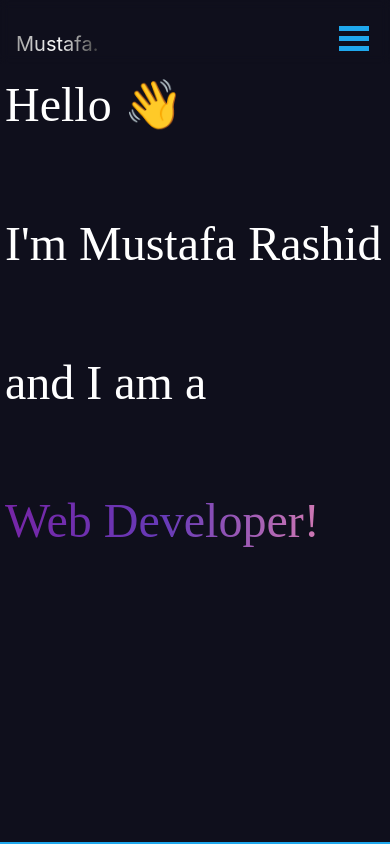
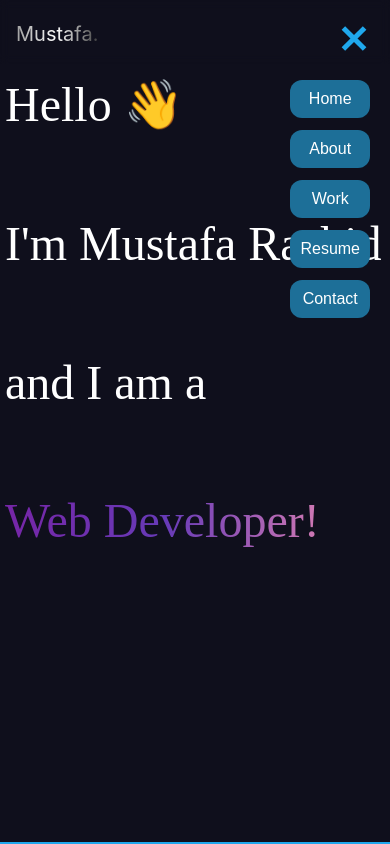
Before and after one commit to Petrone22/portfolioproject, a React (Create React App) app: page / in a window 390 px wide. Both pictures are taken after a click on the element 354 px from the left and 31 px from the top of the page. Shown: the top 844 px of the page. Built offline with nearby package versions, Linux system fonts and the light colour scheme.

Commit message:
fixed mobile nav bar,

```diff
--- a/src/App.css
+++ b/src/App.css
@@ -16,7 +16,14 @@
   display: flex;
   flex-direction: column;
 }
-
+.mobile-nav {
+  position: absolute;
+  right: 0;
+  gap: 12px;
+  display: none;
+  flex-direction: column;
+  top: 3rem;
+}
 .nav {
   z-index: 20;
   position: fixed;
@@ -555,6 +562,9 @@ textarea {
     margin-top: 5px;
     margin-right: 5px;
   }
+  .mobile-nav {
+    display: flex;
+  }
   #burgerBar {
     background: var(--clr-secondary);
   }
@@ -574,7 +584,7 @@ textarea {
   .nav-links {
     position: absolute;
     opacity: 1;
-    display: flex;
+    display: none;
     flex-direction: column;
     right: 0;
 
--- a/src/components/Nav.jsx
+++ b/src/components/Nav.jsx
@@ -1,8 +1,8 @@
 import React, { useRef, useState, useEffect } from "react";
 import { BrowserRouter as Router, Link, useLocation } from "react-router-dom";
 const Nav = ({ handleScroll, refName, refName2 }) => {
-  const [navOpen, setNavOpen] = useState(true);
-  const [navClass, setNavClass] = useState("openedBurger");
+  const [navOpen, setNavOpen] = useState(false);
+  const [navClass, setNavClass] = useState("burgerBar");
   const windowWidth = useRef(window.innerWidth);
   let location = useLocation();
 
@@ -41,23 +41,8 @@ const Nav = ({ handleScroll, refName, refName2 }) => {
   return (
     <div className="nav">
       <span className="name ">Mustafa.</span>
-      <div
-        className="nav-links nav-btns"
-        style={{
-          // display: navOpen ? "flex" : "none",
-          top: navOpen ? "5rem" : "-50%",
-          opacity: navOpen ? "1" : "0",
-        }}
-      >
-        <button
-          className="nav-btn nav-button"
-          onClick={() => {
-            if (windowWidth.current < 700) {
-              setNavOpen((PrevNav) => !PrevNav);
-              setNavClass((prevNavClass) => "burgerBar");
-            }
-          }}
-        >
+      <div className="nav-links nav-btns">
+        <button className="nav-btn nav-button">
           <Link to="/" className="nav-link">
             Home
           </Link>
@@ -66,13 +51,7 @@ const Nav = ({ handleScroll, refName, refName2 }) => {
           className="nav-btn nav-button"
           style={{ display: location.pathname === "/" ? "inline" : "none" }}
           onClick={() => {
-            if (windowWidth.current < 700) {
-              setNavOpen((PrevNav) => !PrevNav);
-              setNavClass((prevNavClass) => "burgerBar");
-              handleScroll(refName);
-            } else {
-              handleScroll(refName);
-            }
+            handleScroll(refName);
           }}
         >
           <Link to="/" className="nav-link">
@@ -80,22 +59,17 @@ const Nav = ({ handleScroll, refName, refName2 }) => {
           </Link>
         </button>
 
-        {/* <button
+        <button
           className="nav-btn nav-button"
-          style={{ display: location.pathname === "/" ? "inline" : "none" }}
           onClick={() => {
-            if (windowWidth.current < 700) {
-              setNavOpen((PrevNav) => !PrevNav);
-              setNavClass((prevNavClass) => "burgerBar");
-            } else {
-              handleScroll(refName2);
-            }
+            setNavOpen((PrevNav) => !PrevNav);
+            setNavClass((prevNavClass) => "burgerBar");
+            handleScroll(refName2);
           }}
         >
-          <a href="#" className="nav-link">
-            Projects
-          </a>
-        </button> */}
+          <a className="nav-link">Work</a>
+        </button>
+
         <button
           className="nav-btn nav-button"
           onClick={() => {
@@ -136,6 +110,73 @@ const Nav = ({ handleScroll, refName, refName2 }) => {
         <div className={navClass} id="burgerBar"></div>
         <div className={navClass} id="burgerBar"></div>
       </div>
+      <div
+        className="mobile-nav"
+        style={{
+          // display: navOpen ? "flex" : "none",
+          top: navOpen ? "5rem" : "-50%",
+          opacity: navOpen ? "1" : "0",
+        }}
+      >
+        <button
+          className="nav-btn nav-button"
+          onClick={() => {
+            setNavOpen((PrevNav) => !PrevNav);
+            setNavClass((prevNavClass) => "burgerBar");
+          }}
+        >
+          <Link to="/" className="nav-link">
+            Home
+          </Link>
+        </button>
+        <button
+          className="nav-btn nav-button"
+          style={{ display: location.pathname === "/" ? "inline" : "none" }}
+          onClick={() => {
+            setNavOpen((PrevNav) => !PrevNav);
+            setNavClass((prevNavClass) => "burgerBar");
+            handleScroll(refName);
+          }}
+        >
+          <Link to="/" className="nav-link">
+            About
+          </Link>
+        </button>
+        <button
+          className="nav-btn nav-button"
+          onClick={() => {
+            setNavOpen((PrevNav) => !PrevNav);
+            setNavClass((prevNavClass) => "burgerBar");
+            handleScroll(refName2);
+          }}
+        >
+          <a className="nav-link">Work</a>
+        </button>
+
+        <button
+          className="nav-btn nav-button"
+          onClick={() => {
+            setNavOpen((PrevNav) => !PrevNav);
+            setNavClass((prevNavClass) => "burgerBar");
+            handleScroll(refName2);
+          }}
+        >
+          <Link to="/resume" className="nav-link">
+            Resume
+          </Link>
+        </button>
+        <button
+          className="nav-btn nav-button"
+          onClick={() => {
+            setNavOpen((PrevNav) => !PrevNav);
+            setNavClass((prevNavClass) => "burgerBar");
+          }}
+        >
+          <Link to="/contact" href="#" className="nav-link">
+            Contact
+          </Link>
+        </button>
+      </div>
     </div>
   );
 };
```
